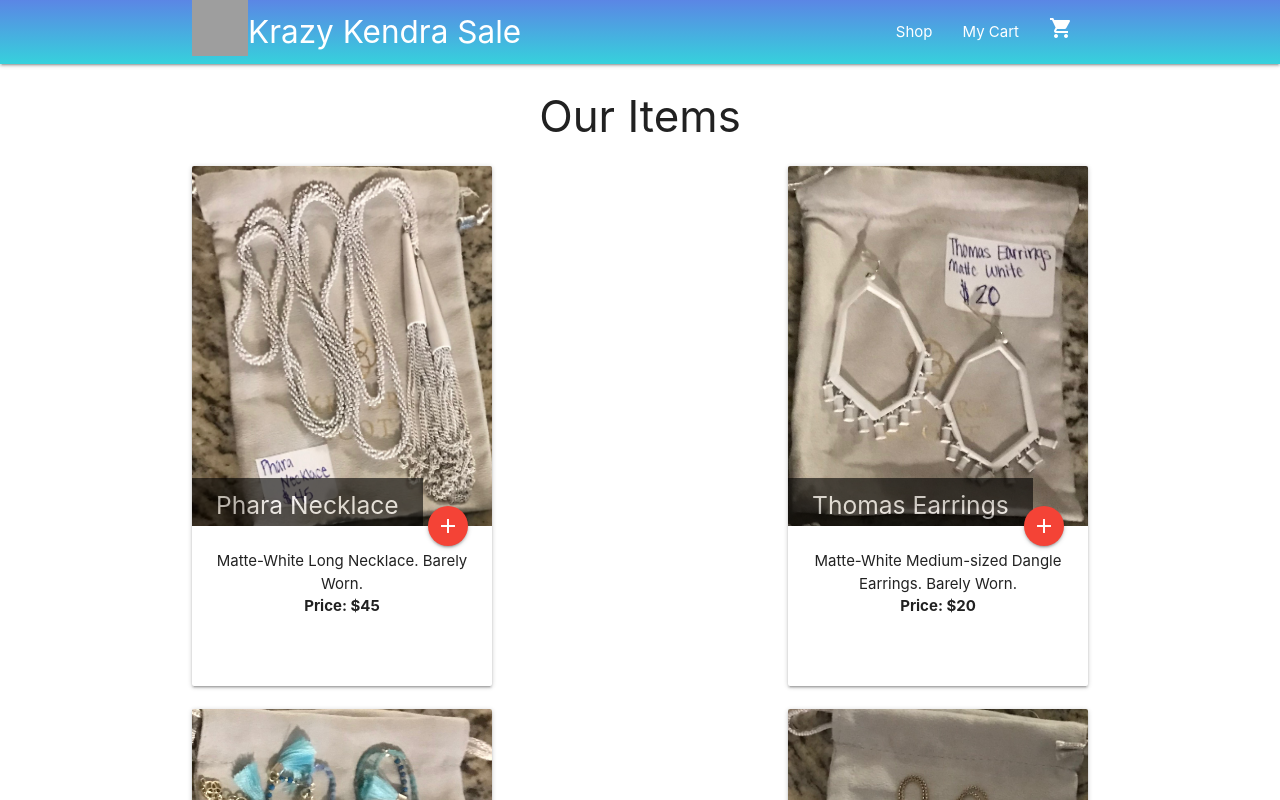
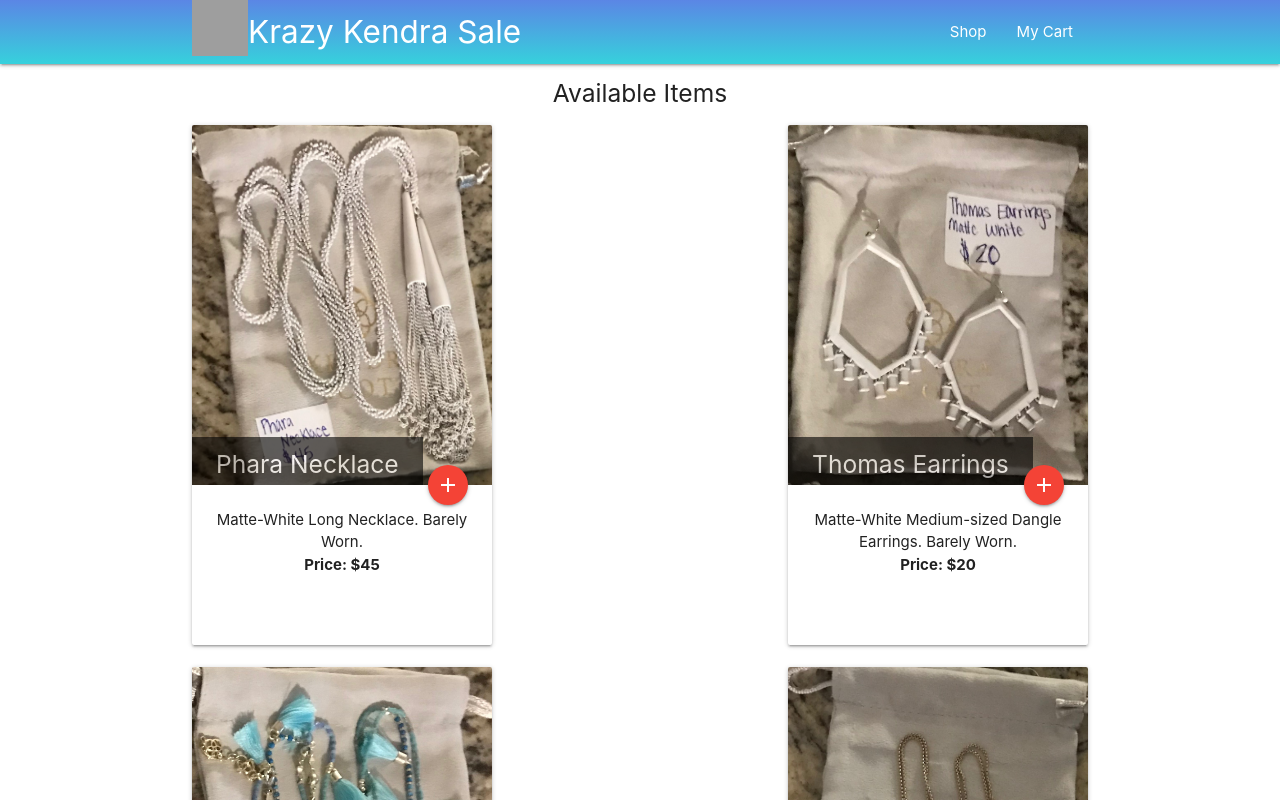
Before and after one commit to emgrebe/React-Ecommerce-Site, a React (Create React App) app: page / in a window 1280 px wide. Shown: the top 800 px of the page. Built offline with nearby package versions, Linux system fonts and the light colour scheme; grey boxes are pictures that could not be loaded.

Commit message:
slight cleanup

```diff
--- a/src/components/Cart/Cart.js
+++ b/src/components/Cart/Cart.js
@@ -43,7 +43,7 @@ class Cart extends Component{
       }))
       :
       (
-        <p> Nothing.</p>
+        <p>You Haven't Ordered Any Items Yet</p>
       )
   return(
     <div className='container'>
--- a/src/components/Home/Home.js
+++ b/src/components/Home/Home.js
@@ -27,7 +27,7 @@ class Home extends Component {
     })
     return (
       <div className='container'>
-        <h3 className='center'>Our Items</h3>
+        <h5 className='center'>Available Items</h5>
         <div className='box'>
           {itemList}
         </div>
--- a/src/components/NavBar/NavBar.js
+++ b/src/components/NavBar/NavBar.js
@@ -12,7 +12,6 @@ const NavBar = () => {
         <ul className="right">
           <li><Link to='/'>Shop</Link></li>
           <li><Link to='/cart'>My Cart</Link></li>
-          <li><Link to='/cart'><i className="material-icons">shopping_cart</i></Link></li>
         </ul>
       </div>
     </nav>
```
Also changed, not shown: src/components/actions/action-types/servie-actions.js (deleted), src/services/index.js (deleted).
